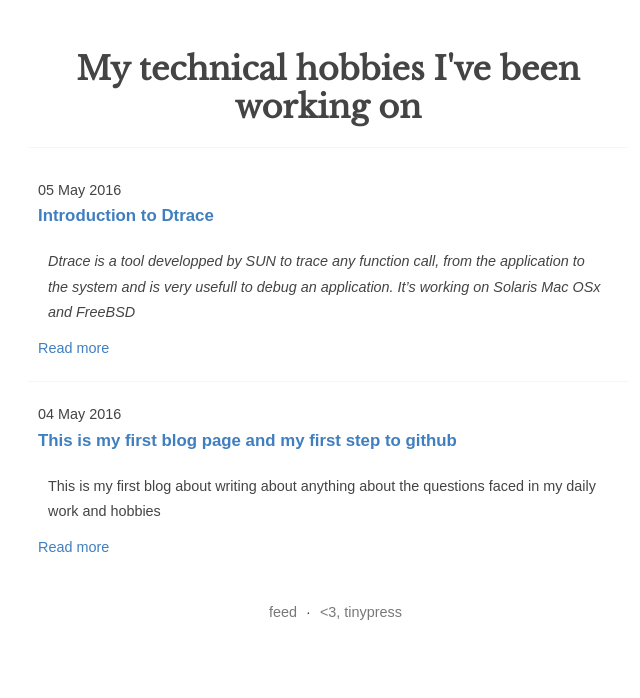
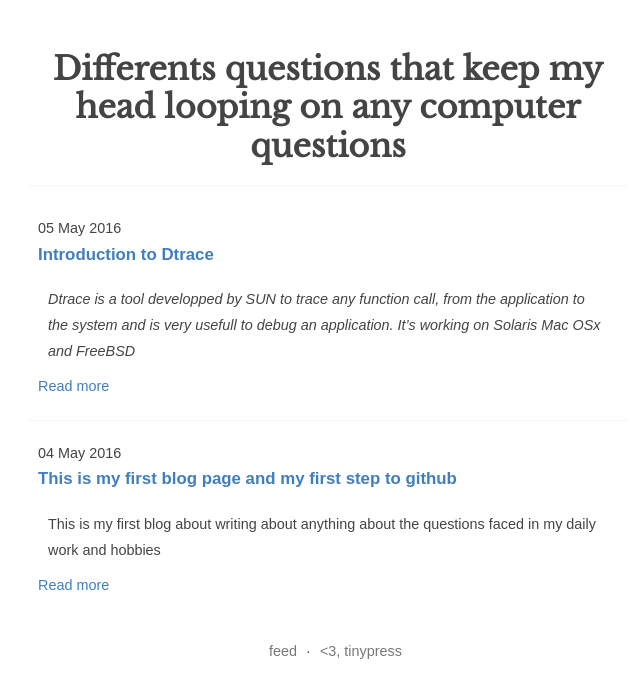
Before and after one commit to fipnova51/fipnova51.github.io, a Jekyll site: the page built from index.html, in a window 1280 px wide. Shown: the top 698 px of the page, without its empty margins (312-952 px from the left). Built offline with Jekyll 4.4.1, drawn with Linux system fonts in a browser that asks for light colours; the list of posts is cut into pages by our own code.

Commit message:
Update _config.yml

```diff
--- a/_config.yml
+++ b/_config.yml
@@ -2,14 +2,12 @@
 name: thoughts about my computer hobbies
 
 # Short bio or description (displayed in the header)
-title: thoughts about my computer hobbies
+title: Differents questions that keep my head looping on any computer questions
 description: I'm writting anything about my computer hobbies that gave me a smile after finding a solution
+url: http://fipnova51.github.io
+paginate: 10
 
 excerpt_separator: "<!--excerpt-->"
 highlighter: rouge
 #pygments: true
 markdown: kramdown
-
-url: http://fipnova51.github.io
-title: My technical hobbies I've been working on
-paginate: 10
```
